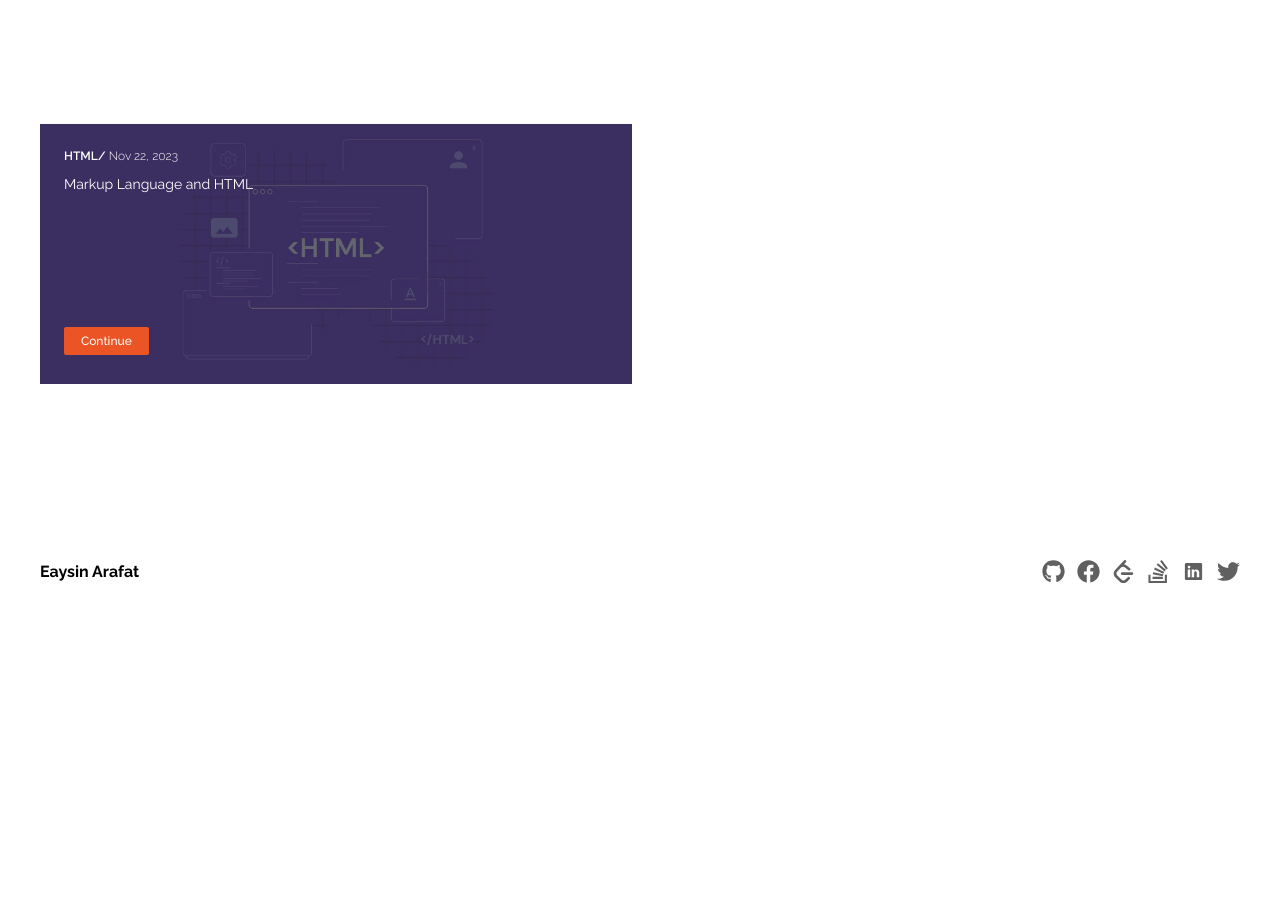
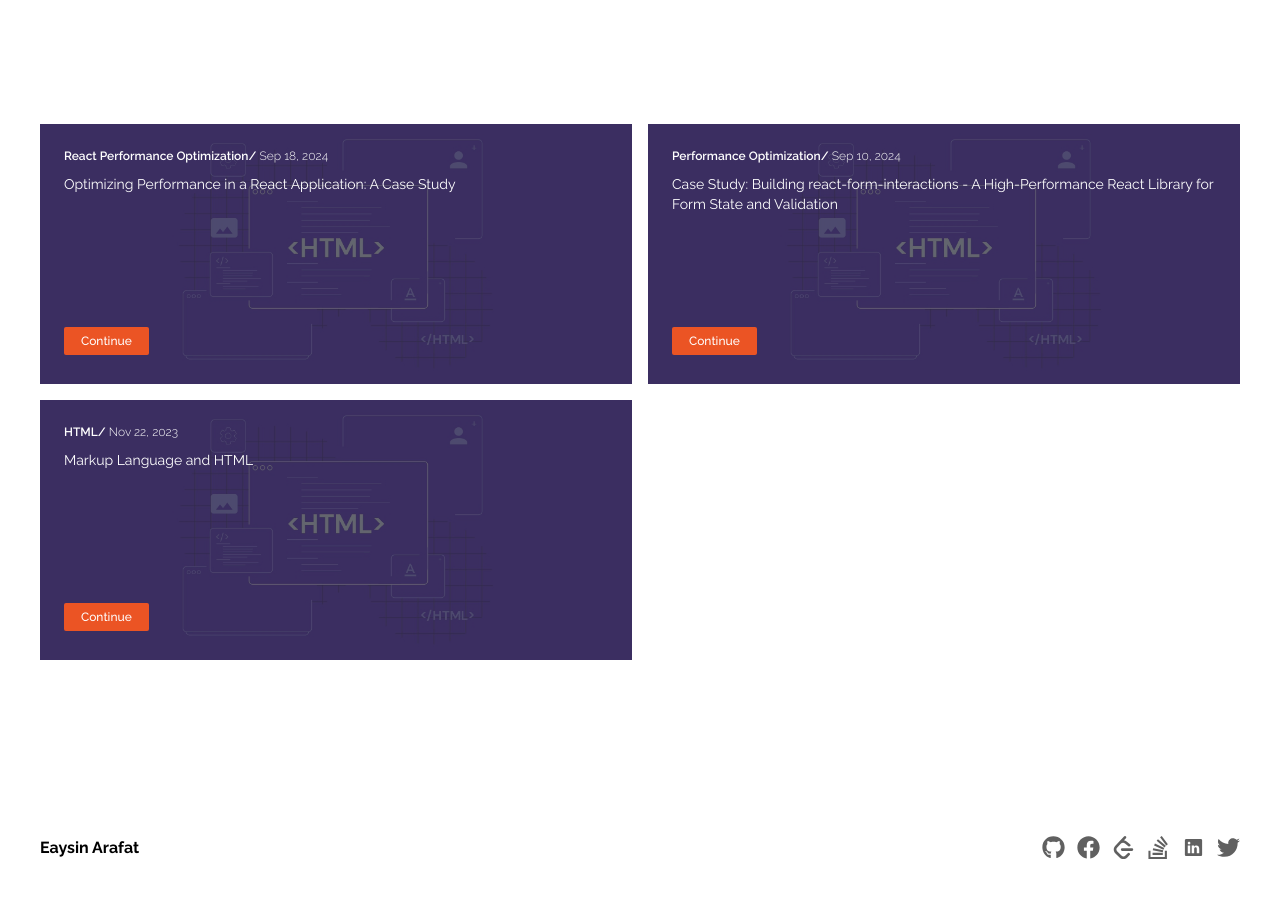
Before and after one commit to eaysin-arafat/portfolio, a Next.js app: page / in a window 1280 px wide. Shown: the part 4380-5278 px from the top of the page. Before the commit the page ends 5004 px from the top, so only its background shows below. Built offline with nearby package versions, Linux system fonts and the light colour scheme.

Commit message:
add two blog in my blog data

```diff
--- a/src/data/blog.ts
+++ b/src/data/blog.ts
@@ -9,6 +9,25 @@ export interface Blog {
 
 export const blogs: Blog[] = [
   {
+    id: 3,
+    category: "React Performance Optimization",
+    date: "Sep 18, 2024",
+    title: "Optimizing Performance in a React Application: A Case Study",
+    cover_image: "",
+    blogUrl:
+      "https://encrypted-tbn0.gstatic.com/images?q=tbn:ANd9GcSgXaW6BKh9GjEUT_QJ8Q5S8KES90ZoiQhPOA&s",
+  },
+  {
+    id: 2,
+    category: "Performance Optimization",
+    date: "Sep 10, 2024",
+    title:
+      "Case Study: Building react-form-interactions - A High-Performance React Library for Form State and Validation",
+    cover_image: "",
+    blogUrl:
+      "https://eaysin-arafat.hashnode.dev/case-study-building-react-form-interactions-a-high-performance-react-library-for-form-state-and-validation",
+  },
+  {
     id: 1,
     category: "HTML",
     date: "Nov 22, 2023",
```
